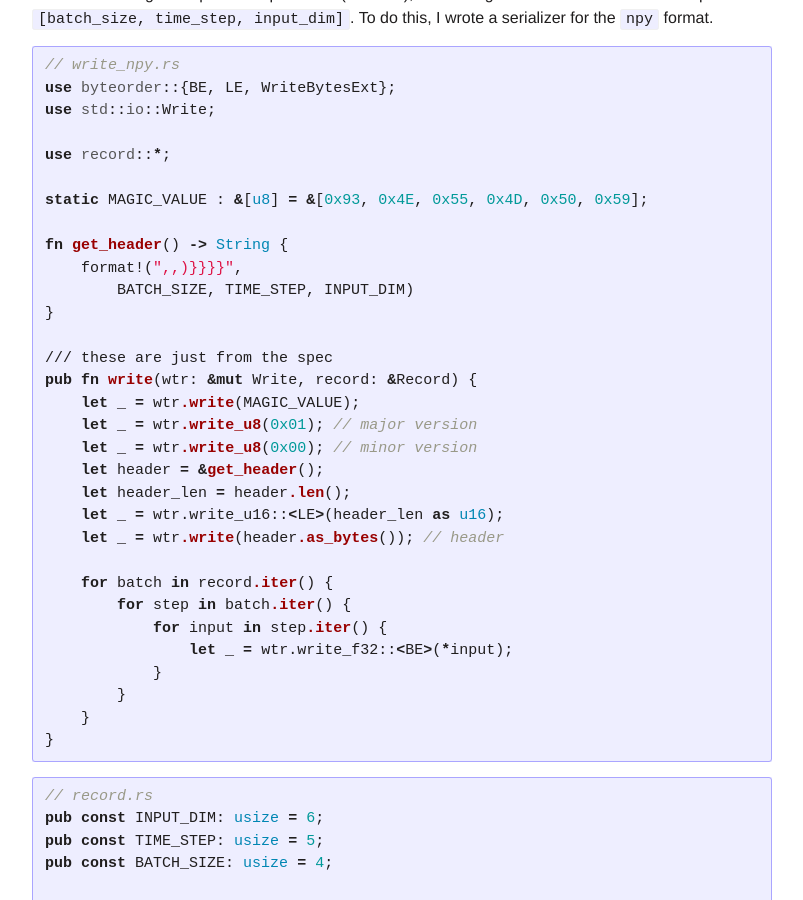
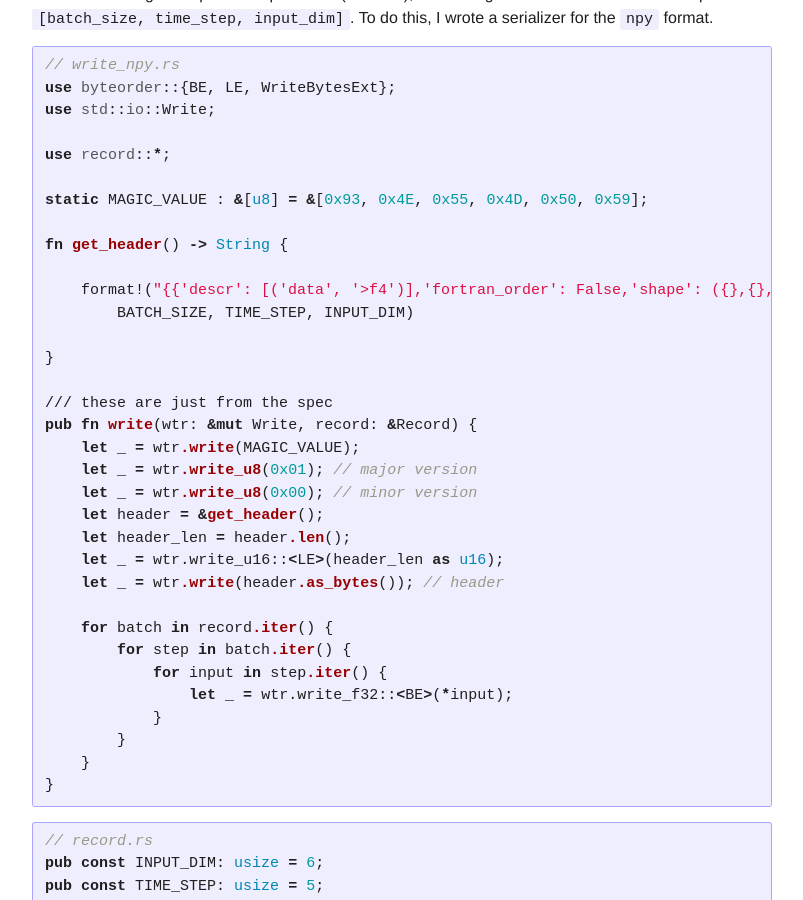
Before and after one commit to 0b01/rickyhan.com, a Jekyll site: the page built from _posts/2017-11-16-preparing-training-set-with-rust-rayon-npy-format.markdown, in a window 1280 px wide and 900 px high, scrolled down 2896 px. Shown: the whole window, without its empty margins (238-1041 px from the left). Built offline with Jekyll 4.4.1, drawn with Linux system fonts in a browser that asks for light colours.

Commit message:
added liquid escape

```diff
--- a/_posts/2017-11-16-preparing-training-set-with-rust-rayon-npy-format.markdown
+++ b/_posts/2017-11-16-preparing-training-set-with-rust-rayon-npy-format.markdown
@@ -129,8 +129,10 @@ use record::*;
 static MAGIC_VALUE : &[u8] = &[0x93, 0x4E, 0x55, 0x4D, 0x50, 0x59];
 
 fn get_header() -> String {
-    format!("{{{{'descr': [('data', '>f4')],'fortran_order': False,'shape': ({{}},{{}},{{}})}}}}",
+    {%raw%}
+    format!("{{'descr': [('data', '>f4')],'fortran_order': False,'shape': ({},{},{})}}",
         BATCH_SIZE, TIME_STEP, INPUT_DIM)
+    {%endraw%}
 }
 
 /// these are just from the spec
```
Also changed, not shown: 2 other files.
